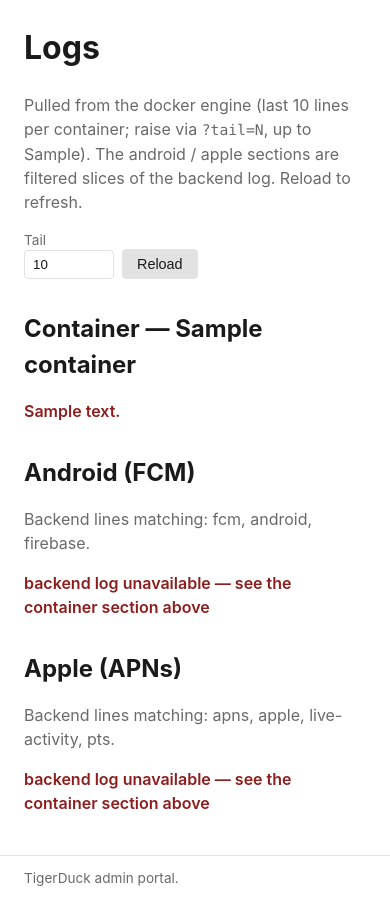
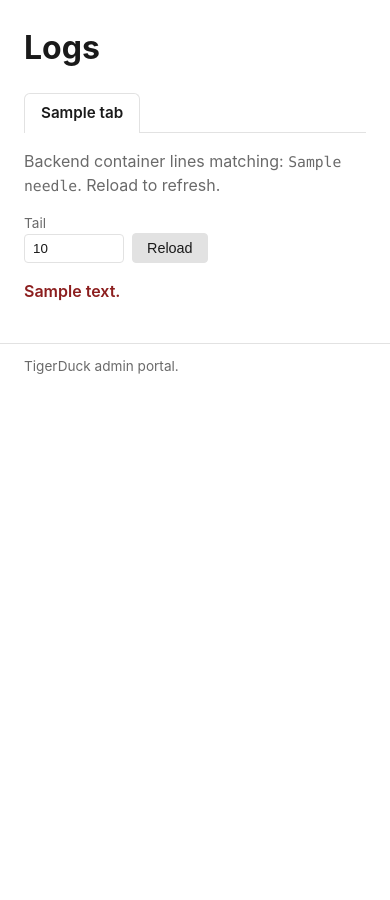
Before and after one commit to tigerduck-app/tigerduck-backend, a Python web app: template portal/app/templates/logs.html in a window 390 px wide; the page is wider, and only the part inside the window is pictured. Shown: the part 81-981 px from the top of that part. After the commit the page ends 455 px from the top of that part, so only its background shows below. Run offline with Jinja, Linux system fonts and the light colour scheme; the template is opened without the code that fills it: most values are stand-ins (such as "Sample title", 1, 10 or a date in 2020).

Commit message:
feat(portal): overview, tabbed logs, LAN IPs, backend /version
Status page:
- New "Overview" section mirroring the start.sh status block: mode,
  log level, backend version, backend/portal URLs (clickable), APNs
  env, LLM probe state, LLM URL, portal bootstrap, LAN backend/portal
  URLs (one link per detected host IP).
- Backend version row hits the backend's new /version endpoint over
  the compose network and shows "<ver> api <prefix>", or surfaces a
  clear "unreachable" + reason when the backend is restarting.

Logs page:
- Five tabs (Backend / DB / Portal / Android / Apple) with URL-driven
  state (?source=...&tail=N), so only the selected source's logs are
  fetched per pageload and the tab is bookmarkable.
- Live per-tab search (case-insensitive substring, match count, no
  reload). `?tail=N` widens up to 5000 lines.
- Body uses a `wide` body class so <main> drops its 1100px cap on the
  logs page only; pane is 70vh tall, monospace, 0.95em with
  line-height 2 for breathing room. Auto-scrolls to bottom on load.
- ANSI escape sequences (structlog's ConsoleRenderer colour codes)
  stripped server-side so [36mkey[0m doesn't bleed into the <pre>.

Backend:
- /version (and /v{1,2}/version) returns {version, api_base_path}.
  Single source of truth in server.__version__, also threaded into
  FastAPI's OpenAPI info.version.

Operator UX:
- start.sh status block now lists "backend version" (read off disk
  from server/__init__.py — works before uvicorn is ready) and a
  "LAN access" section enumerating every RFC1918 IP on en*/eth*/wlan*
  with the backend + portal URL per IP, so phones on the same network
  get a copy-paste URL straight from the terminal.
- _compose-files.sh exports TIGERDUCK_HOST_LAN_IPS; docker-compose
  threads it into the portal container so the same IPs render on the
  status page as clickable links.

Config:
- New optional .env keys: TIGERDUCK_BACKEND_PUBLIC_URL +
  TIGERDUCK_PORTAL_PUBLIC_URL. Defaults match start.sh's output (dev:
  localhost ports; prod: proxy-net internal hostnames). Set to a
  public DNS name in prod for the clickable status-page links to work
  from outside the host.

```diff
--- a/docker-compose.yml
+++ b/docker-compose.yml
@@ -75,6 +75,11 @@ services:
       postgres:
         condition: service_healthy
     env_file: .env
+    environment:
+      # Set by _compose-files.sh (sourced by start.sh) — the portal has
+      # no view of the host's network interfaces from inside its netns,
+      # so we hand it the comma-joined IPs to render on the status page.
+      TIGERDUCK_HOST_LAN_IPS: ${TIGERDUCK_HOST_LAN_IPS:-}
     volumes:
       # SQLite + audit log persist across container recreate.
       - tigerduck_portal_data:/data
--- a/portal/app/static/portal.css
+++ b/portal/app/static/portal.css
@@ -82,6 +82,8 @@ header nav a {
 header nav a:hover { background: var(--line); }
 
 main { padding: 24px; max-width: 1100px; }
+body.wide main { max-width: none; }
+body.wide pre.log { max-height: 78vh; }
 footer { padding: 12px 24px; border-top: 1px solid var(--line); font-size: 0.85em; }
 
 .dim { color: var(--dim); }
@@ -103,6 +105,16 @@ th, td {
     border-bottom: 1px solid var(--line);
 }
 th { font-weight: 600; font-size: 0.9em; color: var(--dim); }
+
+table.overview th {
+    width: 160px;
+    text-transform: uppercase;
+    letter-spacing: 0.04em;
+    font-size: 0.78em;
+    vertical-align: middle;
+}
+table.overview td a { color: var(--fg); }
+table.overview td a:hover { text-decoration: underline; }
 
 code {
     font-family: ui-monospace, "SF Mono", Menlo, monospace;
@@ -150,32 +162,55 @@ button:hover { filter: brightness(1.08); }
 button.danger { background: var(--pill-prod-bg); color: var(--pill-prod-fg); border-color: transparent; }
 button.warn   { background: var(--pill-skipped-bg); color: var(--pill-skipped-fg); border-color: transparent; }
 
-.log-section { margin-top: 32px; }
+.tabs {
+    display: flex;
+    gap: 4px;
+    border-bottom: 1px solid var(--line);
+    margin: 16px 0 12px;
+    flex-wrap: wrap;
+}
+.tabs .tab {
+    padding: 8px 16px;
+    color: var(--fg);
+    text-decoration: none;
+    border: 1px solid transparent;
+    border-bottom: none;
+    border-radius: 6px 6px 0 0;
+    font-size: 0.95em;
+    margin-bottom: -1px;
+}
+.tabs .tab:hover { background: var(--line); }
+.tabs .tab.active {
+    background: var(--bg);
+    border-color: var(--line);
+    font-weight: 600;
+}
+
 .log-controls {
     display: flex;
     align-items: center;
     gap: 12px;
     margin: 8px 0;
 }
-.log-search {
+#log-search, .log-search {
     flex: 1;
     max-width: 420px;
-    padding: 6px 10px;
+    padding: 8px 12px;
     border: 1px solid var(--line);
     border-radius: 4px;
     background: var(--bg);
     color: var(--fg);
-    font-size: 0.95em;
+    font-size: 1em;
 }
-.log-count { font-size: 0.85em; }
+.log-count { font-size: 0.9em; }
 .tail-form {
     display: flex;
     align-items: end;
     gap: 8px;
-    margin: 8px 0 24px;
+    margin: 8px 0 16px;
 }
 .tail-form input[type=number] {
-    width: 90px;
+    width: 100px;
     padding: 6px 8px;
     border: 1px solid var(--line);
     border-radius: 4px;
@@ -185,15 +220,16 @@ button.warn   { background: var(--pill-skipped-bg); color: var(--pill-skipped-fg
 pre.log {
     background: rgba(0,0,0,0.06);
     color: var(--fg);
-    padding: 12px;
+    padding: 16px;
     border-radius: 4px;
     border: 1px solid var(--line);
-    max-height: 420px;
+    max-height: 70vh;
     overflow: auto;
-    font-size: 0.82em;
-    line-height: 1.45;
+    font-size: 0.95em;
+    line-height: 2;
     white-space: pre;
     margin: 0;
+    font-family: ui-monospace, "SF Mono", Menlo, monospace;
 }
 @media (prefers-color-scheme: dark) {
     pre.log { background: rgba(255,255,255,0.04); }
--- a/portal/app/templates/_base.html
+++ b/portal/app/templates/_base.html
@@ -8,7 +8,7 @@
     <link rel="apple-touch-icon" href="/static/tigerduck-logo.png">
     <link rel="stylesheet" href="/static/portal.css">
 </head>
-<body>
+<body class="{% block body_class %}{% endblock %}">
 <header>
     <a class="brand" href="/">
         <img src="/static/tigerduck-logo.png" alt="TigerDuck" class="brand-logo">
--- a/portal/app/templates/logs.html
+++ b/portal/app/templates/logs.html
@@ -1,96 +1,72 @@
 {% extends "_base.html" %}
-{% block title %}Logs — TigerDuck portal{% endblock %}
+{% block title %}Logs — {{ active.label }} — TigerDuck portal{% endblock %}
+{% block body_class %}wide{% endblock %}
 {% block body %}
 
 <h1>Logs</h1>
 
+<nav class="tabs">
+    {% for t in tabs %}
+        <a href="/logs?source={{ t.id }}&tail={{ tail }}"
+           class="tab {% if t.id == active.id %}active{% endif %}">
+            {{ t.label }}
+        </a>
+    {% endfor %}
+</nav>
+
 <p class="dim">
-    Pulled from the docker engine (last {{ tail }} lines per container; raise
-    via <code>?tail=N</code>, up to {{ max_tail }}). The android / apple
-    sections are filtered slices of the backend log. Reload to refresh.
+    {% if active.kind == "raw" %}
+        Container <code>{{ active.container }}</code> — last {{ tail }} lines (raw stdout + stderr).
+    {% else %}
+        Backend container lines matching:
+        {% for n in active.needles %}<code>{{ n }}</code>{% if not loop.last %}, {% endif %}{% endfor %}.
+    {% endif %}
+    Reload to refresh.
 </p>
 
 <form method="get" action="/logs" class="tail-form">
+    <input type="hidden" name="source" value="{{ active.id }}">
     <label>Tail
         <input type="number" name="tail" min="1" max="{{ max_tail }}" value="{{ tail }}">
     </label>
     <button type="submit">Reload</button>
 </form>
 
-{% macro log_section(slug, title, hint, text, ok=True, detail=None) %}
-<section class="log-section" id="section-{{ slug }}">
-    <h2>{{ title }}</h2>
-    {% if hint %}<p class="dim">{{ hint }}</p>{% endif %}
-    {% if not ok %}
-        <p class="bad">{{ detail or "log unavailable" }}</p>
+{% if not log_ok %}
+    <p class="bad">{{ log_detail or "log unavailable" }}</p>
 {% else %}
     <div class="log-controls">
-            <input type="search" class="log-search" data-target="log-{{ slug }}"
-                   placeholder="filter lines…" autocomplete="off">
-            <span class="dim log-count" data-for="log-{{ slug }}"></span>
+        <input type="search" id="log-search" placeholder="filter lines…" autocomplete="off">
+        <span class="dim log-count" id="log-count"></span>
     </div>
-        <pre class="log" id="log-{{ slug }}">{{ text or "(empty)" }}</pre>
+    <pre class="log" id="log-pane">{{ log_text or "(empty)" }}</pre>
 {% endif %}
-</section>
-{% endmacro %}
-
-{% for c in containers %}
-    {{ log_section(
-        "container-" ~ c.name,
-        "Container — " ~ c.name,
-        None,
-        c.text,
-        ok=c.ok,
-        detail=c.detail
-    ) }}
-{% endfor %}
-
-{{ log_section(
-    "android",
-    "Android (FCM)",
-    "Backend lines matching: fcm, android, firebase.",
-    android_text,
-    ok=has_backend,
-    detail="backend log unavailable — see the container section above"
-) }}
-
-{{ log_section(
-    "apple",
-    "Apple (APNs)",
-    "Backend lines matching: apns, apple, live-activity, pts.",
-    apple_text,
-    ok=has_backend,
-    detail="backend log unavailable — see the container section above"
-) }}
 
 <script>
-// Per-section live filter. Splits the <pre>'s text into lines once,
-// then on each input keystroke rebuilds the visible text from the
-// matching subset. Case-insensitive substring; empty input shows all.
 (function () {
-    document.querySelectorAll('.log-search').forEach(function (input) {
-        var targetId = input.dataset.target;
-        var pre = document.getElementById(targetId);
-        if (!pre) return;
-        var counter = document.querySelector('.log-count[data-for="' + targetId + '"]');
-        var allLines = (pre.textContent || '').split('\n');
+    var pane = document.getElementById('log-pane');
+    var input = document.getElementById('log-search');
+    var counter = document.getElementById('log-count');
+    if (!pane || !input) return;
+    var allLines = (pane.textContent || '').split('\n');
     var total = allLines.length;
     function render() {
         var q = input.value.trim().toLowerCase();
         if (!q) {
-                pre.textContent = allLines.join('\n');
-                if (counter) counter.textContent = total + ' lines';
+            pane.textContent = allLines.join('\n');
+            counter.textContent = total + ' lines';
             return;
         }
         var matched = allLines.filter(function (l) {
             return l.toLowerCase().indexOf(q) !== -1;
         });
-            pre.textContent = matched.join('\n');
-            if (counter) counter.textContent = matched.length + ' / ' + total + ' lines';
+        pane.textContent = matched.join('\n');
+        counter.textContent = matched.length + ' / ' + total + ' lines';
     }
     input.addEventListener('input', render);
-        if (counter) counter.textContent = total + ' lines';
-    });
+    counter.textContent = total + ' lines';
+    // Jump to the bottom so the most recent lines are visible on load.
+    pane.scrollTop = pane.scrollHeight;
 })();
 </script>
 
```
Also changed, not shown: portal/app/config.py (+34 -1 lines), portal/app/logs.py (+14 -2 lines), portal/app/routes/logs.py (+28 -19 lines), portal/app/routes/status.py (+7 -0 lines), portal/app/status.py (+29 -0 lines), portal/app/templates/status.html (+83 -0 lines), server/__init__.py (+8 -1 lines), server/main.py (+14 -1 lines), 2 other files. Lines whose indentation alone changed are shown as unchanged.
